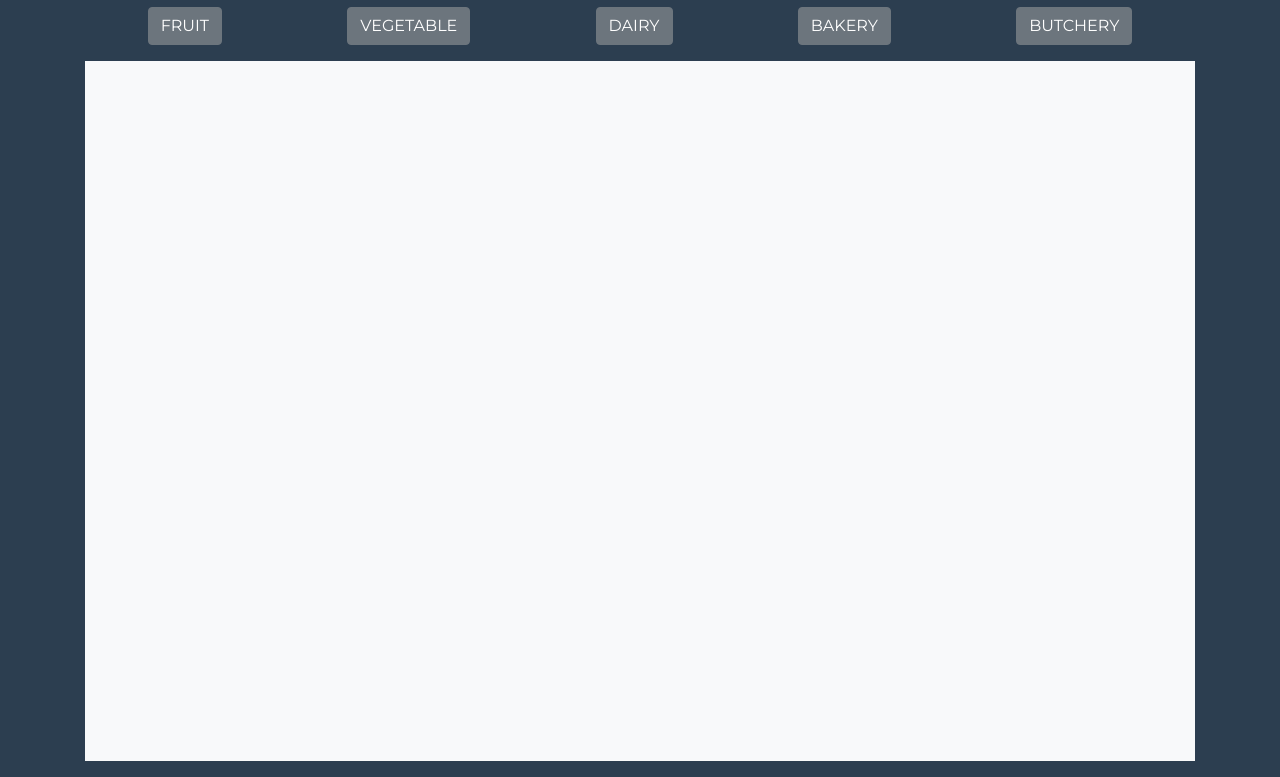
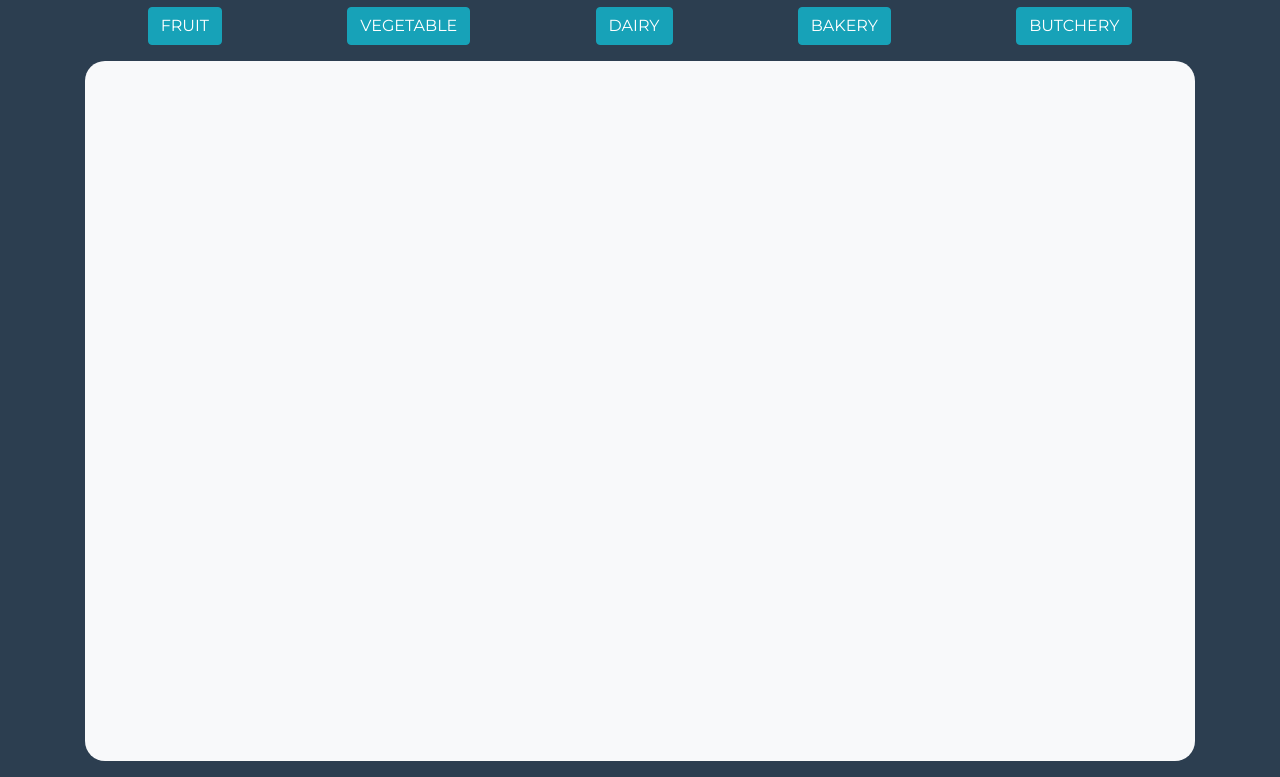
Before and after one commit to alexsophiekim/supermarket, a plain HTML site: page index.html in a window 1280 px wide. Shown: the part 103-880 px from the top of the page. Drawn offline with nearby package versions, Linux system fonts and the light colour scheme.

Commit message:
css edited

```diff
--- a/css/style.css
+++ b/css/style.css
@@ -15,6 +15,7 @@ body{
 
 .listArea{
   height: 700px;
+  border-radius: 20px;
   overflow-y: scroll;
   background-color: #f8f9fa;
 }
@@ -35,8 +36,8 @@ body{
 #content{
   color: black;
   width: 70vw;
-  max-height: 40vh;
-  height: 40vh;
+  max-height: 45vh;
+  height: 45vh;
   background-color: white;
   padding: 10px;
   position: relative;
--- a/index.html
+++ b/index.html
@@ -19,11 +19,11 @@
 
       <div class="row">
         <div class="col category mt-3 d-flex justify-content-around">
-          <button class="btn btn-secondary text-uppercase" id="fruit">fruit</button>
-          <button class="btn btn-secondary text-uppercase" id="vegetable">vegetable</button>
-          <button class="btn btn-secondary text-uppercase" id="dairy">dairy</button>
-          <button class="btn btn-secondary text-uppercase" id="bakery">bakery</button>
-          <button class="btn btn-secondary text-uppercase" id="butchery">butchery</button>
+          <button class="btn btn-info text-uppercase" id="fruit">fruit</button>
+          <button class="btn btn-info text-uppercase" id="vegetable">vegetable</button>
+          <button class="btn btn-info text-uppercase" id="dairy">dairy</button>
+          <button class="btn btn-info text-uppercase" id="bakery">bakery</button>
+          <button class="btn btn-info text-uppercase" id="butchery">butchery</button>
         </div>
       </div>
 
--- a/js/script.js
+++ b/js/script.js
@@ -52,7 +52,6 @@ function fruit(){
     itemCard +='</div>';
 
   document.getElementById('itemList').innerHTML += itemCard;
-
 
   }
 
```
